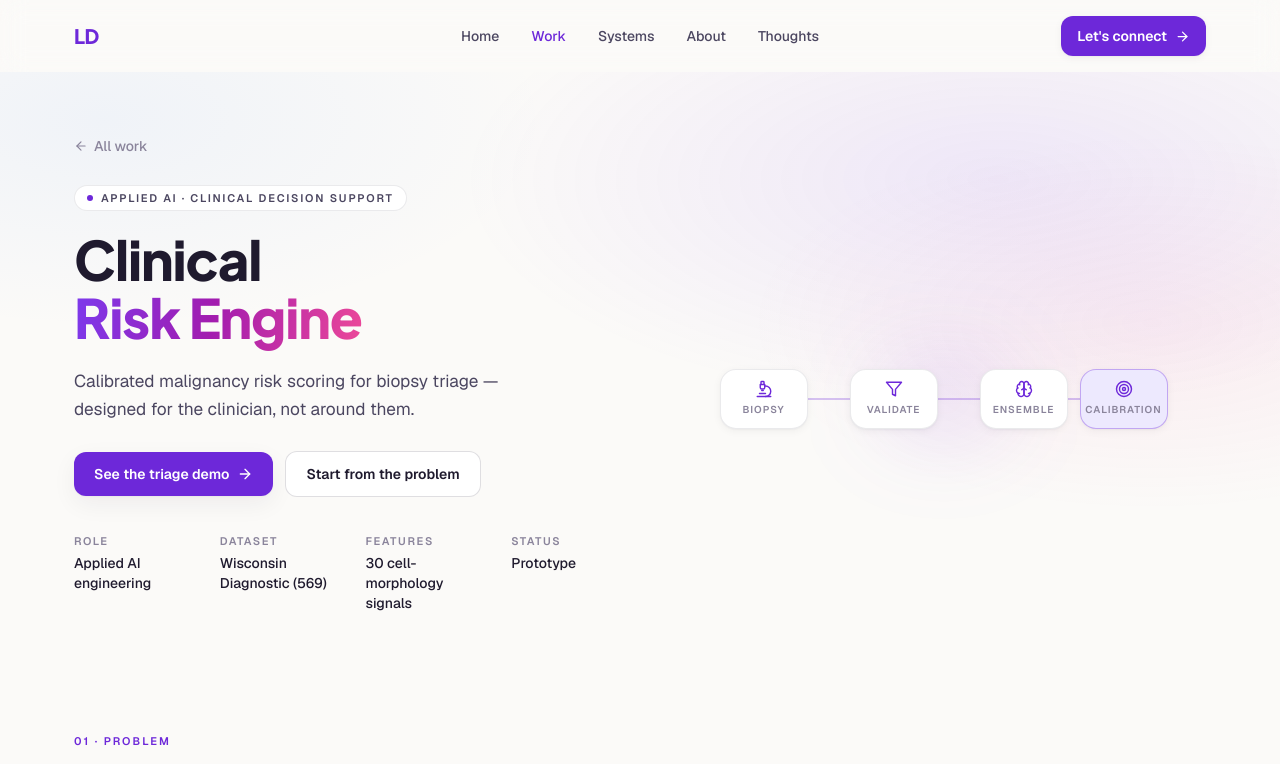
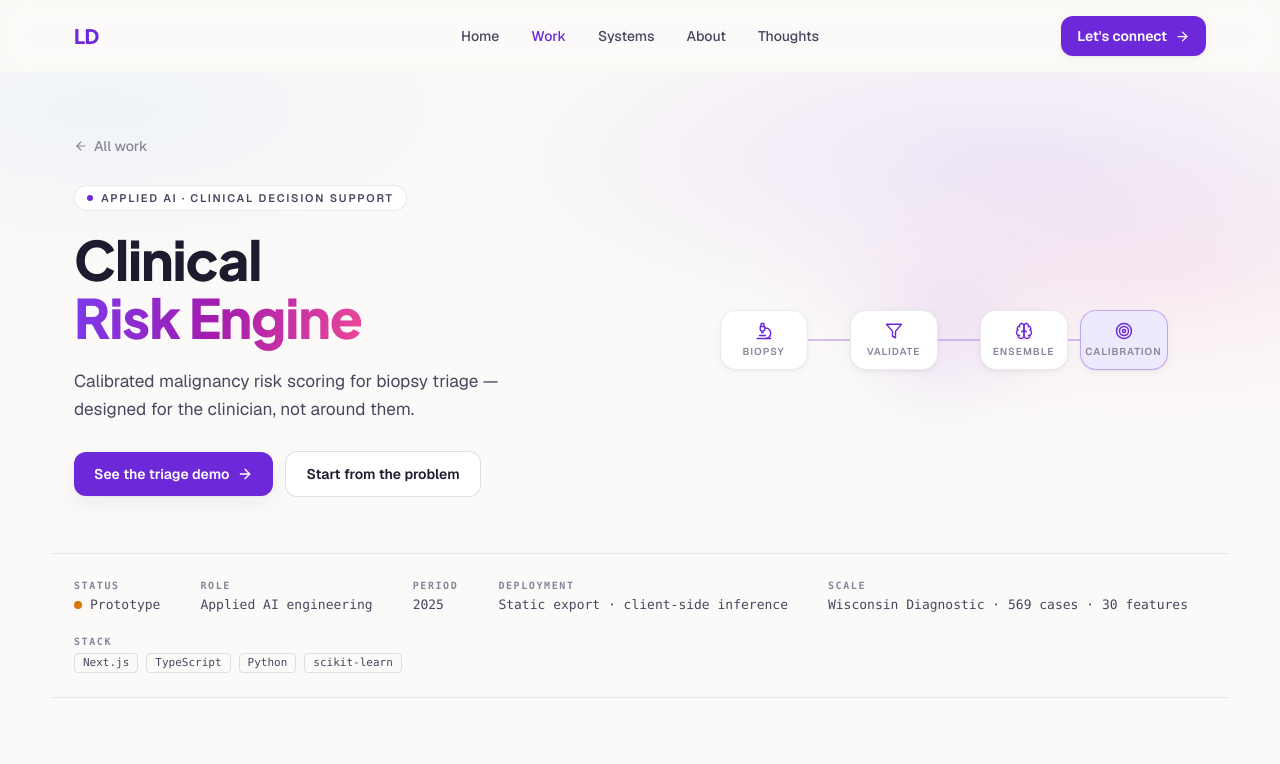
Before and after one commit to lloyd-delacruz/portfolio-website, a Next.js app in the folder frontend/: page /work/clinical-risk-engine in a window 1280 px wide. Shown: the top 764 px of the page. Built offline with nearby package versions, Linux system fonts and the light colour scheme.

Commit message:
feat(work): replace CrHero META dl with ProjectMeta strip

```diff
--- a/frontend/src/app/work/clinical-risk-engine/page.tsx
+++ b/frontend/src/app/work/clinical-risk-engine/page.tsx
@@ -3,6 +3,7 @@ import type { Metadata } from 'next'
 import { HomeNav } from '@/components/home/HomeNav'
 import { SiteFooter } from '@/components/home/SiteFooter'
 import { Reveal } from '@/components/home/Reveal'
+import { ProjectMeta } from '@/components/work/ProjectMeta'
 import { CrHero } from '@/components/casestudy/clinicalRisk/CrHero'
 import { CrProblem } from '@/components/casestudy/clinicalRisk/CrProblem'
 import { CrArchitecture } from '@/components/casestudy/clinicalRisk/CrArchitecture'
@@ -23,6 +24,7 @@ export default function Page() {
       <HomeNav active="Work" />
       <main>
         <CrHero />
+        <ProjectMeta slug="clinical-risk-engine" />
         <Reveal>
           <CrProblem />
         </Reveal>
--- a/frontend/src/components/casestudy/clinicalRisk/CrHero.tsx
+++ b/frontend/src/components/casestudy/clinicalRisk/CrHero.tsx
@@ -1,13 +1,6 @@
 // frontend/src/components/casestudy/clinicalRisk/CrHero.tsx
 import Link from 'next/link'
 import { ArrowRight, ArrowLeft, Microscope, Filter, Brain, Target } from 'lucide-react'
-
-const META = [
-  { k: 'Role', v: 'Applied AI engineering' },
-  { k: 'Dataset', v: 'Wisconsin Diagnostic (569)' },
-  { k: 'Features', v: '30 cell-morphology signals' },
-  { k: 'Status', v: 'Prototype' },
-]
 
 function CrSystemMap() {
   // 4 small icon nodes (Microscope → Filter → Brain → Target). Target is the primary output stage.
@@ -117,18 +110,6 @@ export function CrHero() {
                 Start from the problem
               </Link>
             </div>
-
-            <dl
-              className="anim-rise mt-9 grid grid-cols-2 gap-x-8 gap-y-4 sm:grid-cols-4"
-              style={{ animationDelay: '220ms' }}
-            >
-              {META.map((m) => (
-                <div key={m.k}>
-                  <dt className="text-[11px] font-semibold uppercase tracking-[0.14em] text-ink-muted">{m.k}</dt>
-                  <dd className="mt-1 text-sm font-medium text-ink">{m.v}</dd>
-                </div>
-              ))}
-            </dl>
           </div>
 
           <div className="anim-rise" style={{ animationDelay: '260ms' }}>
```
